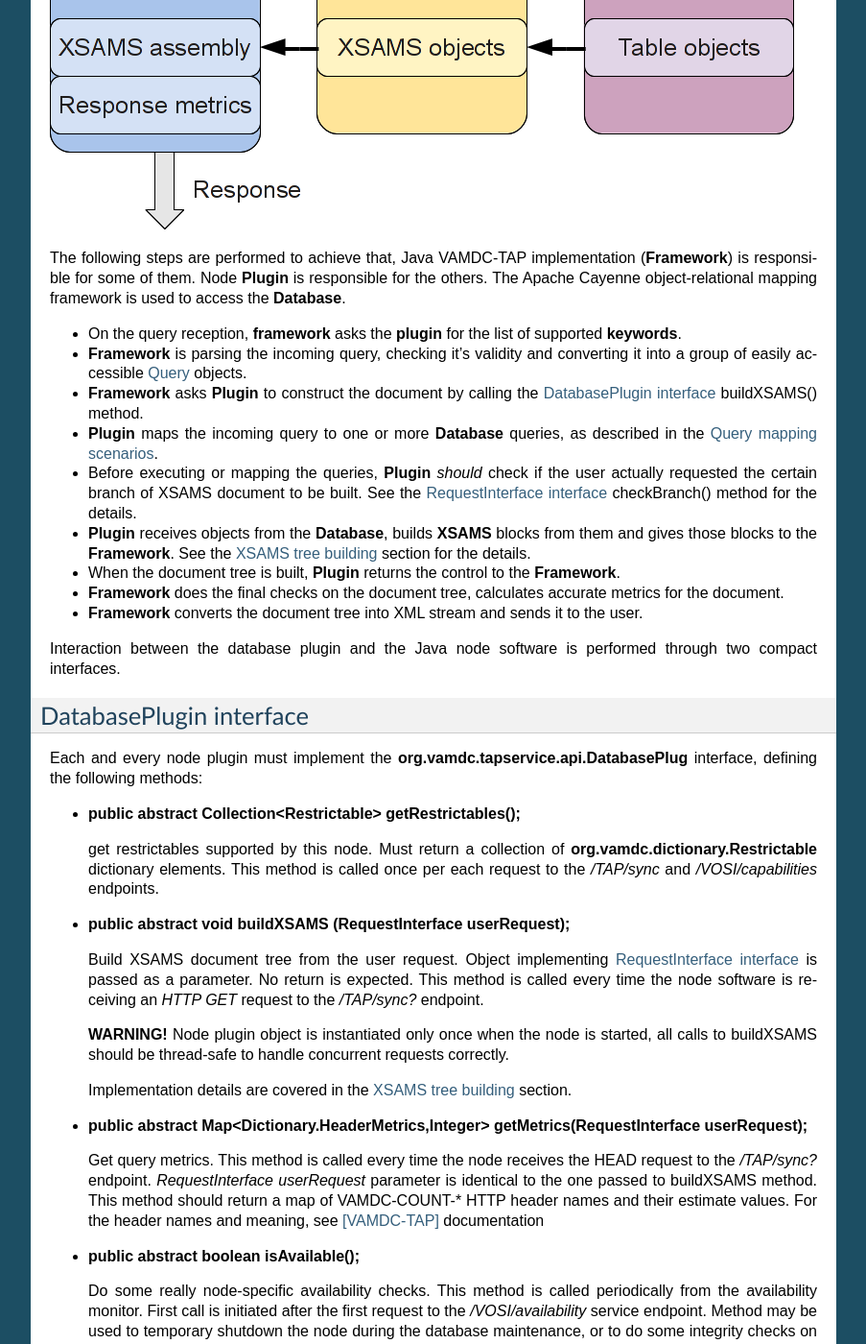
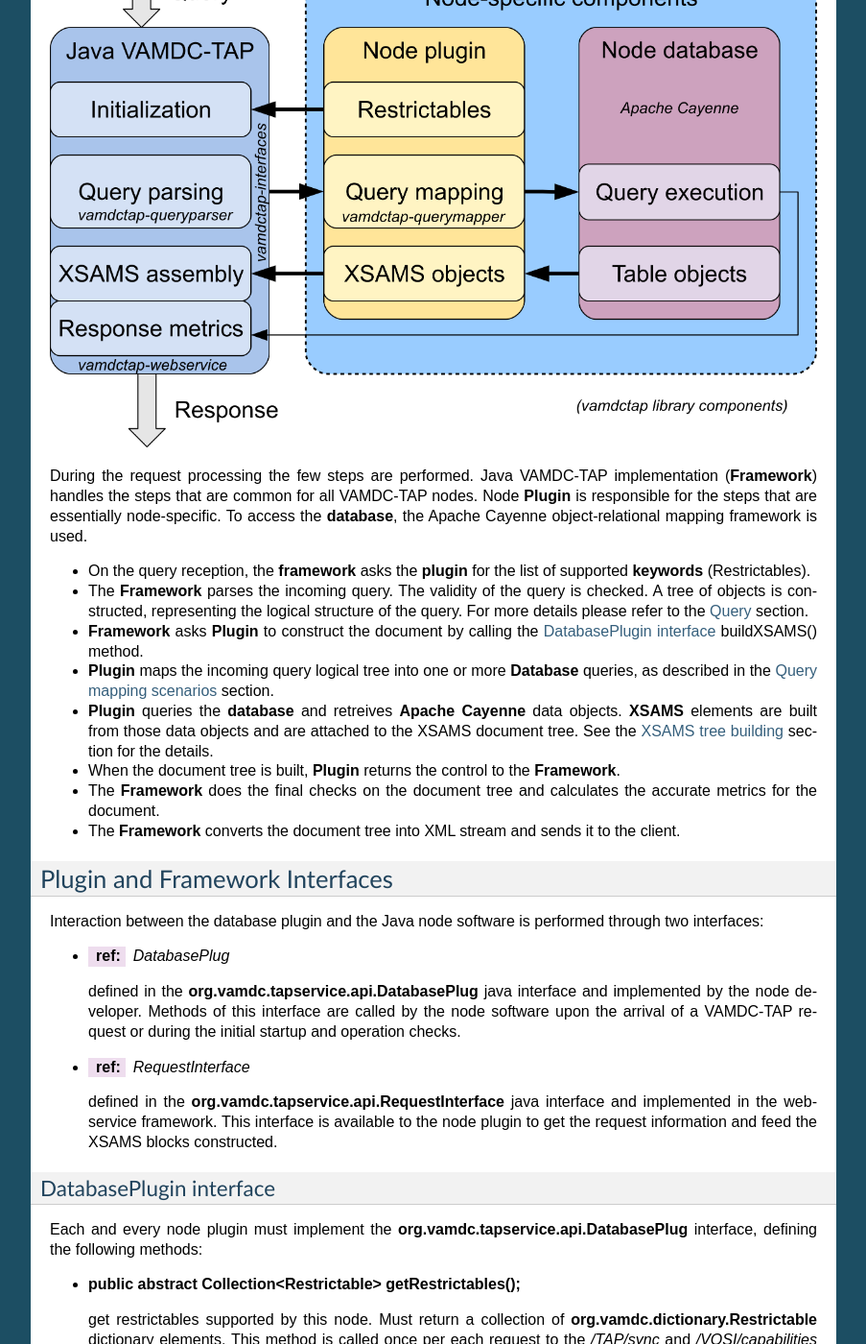
Before and after one commit to misdoro/JavaNodeSwDoc, a Sphinx documentation site: the page built from source/plugin-arch.rst, in a window 1280 px wide and 1400 px high, scrolled down 506 px. Shown: the whole window at 96% size, without its empty margins (198-1101 px from the left). Built offline with Sphinx 7.4.7, drawn with Linux system fonts in a browser that asks for light colours; some of the changed text lies outside the part shown.

Commit message:
Revise the intro and the architecture chapters

```diff
--- a/source/plugin-arch.rst
+++ b/source/plugin-arch.rst
@@ -1,54 +1,77 @@
 .. _plugin:
 
-Database plugin
+Node architecture
 =========================
+
+Java implementation of VAMDC-TAP node software is a web-service application implementing a RESTful interface according to VAMDC-TAP standard specification.
+
+It is accessible using the HTTP protocol, with URLs like *http://node.name.tld/vamdc-tap/12_07/VOSI/capabilities* or
+*http://node.name.tld/vamdc-tap/12_07/TAP/sync?query=select%20species&lang=VSS2&format=XSAMS*.
+Here *http://node.name.tld/vamdc-tap/12_07/* is the node base url,
+**/VOSI/capabilities** and **/TAP/sync** are endpoint addresses, and
+*?query=select%20species&lang=VSS2&format=XSAMS* are HTTP request parameters.
+
+For the complete list of endpoint addresses implemented please refer to section :ref:`endpoints`.
+
 
 .. _requestflow:
 
 Request processing
 --------------------
 
-In the course of normal operation, node software receives *HTTP GET* and *HTTP HEAD* requests to the */TAP/sync*
+In the course of normal operation, node software receives *HTTP GET* and *HTTP HEAD* requests to the **/TAP/sync**
 endpoint and must respond to them with valid XSAMS documents or only response headers respectively.
+
+The figure below presents a request flow and what components are involved in the request processing.
 
 .. image:: img/queryProcess.png
 
-The following steps are performed to achieve that, Java VAMDC-TAP implementation (**Framework**)
-is responsible for some of them.
-Node **Plugin** is responsible for the others.
-The Apache Cayenne object-relational mapping framework is used to access the **Database**.
+During the request processing the few steps are performed.
+Java VAMDC-TAP implementation (**Framework**) handles the steps that are common for all VAMDC-TAP nodes.
+Node **Plugin** is responsible for the steps that are essentially node-specific.
+To access the **database**, the Apache Cayenne object-relational mapping framework is used.
 
-*	On the query reception, **framework** asks the **plugin** for the list of supported **keywords**.
+*	On the query reception, the **framework** asks the **plugin** for the list of supported **keywords** (Restrictables).
 
-*	**Framework** is parsing the incoming query, checking it's validity and converting it
-	into a group of easily accessible :ref:`Query` objects.
+*	The **Framework** parses the incoming query. The validity of the query is checked.
+	A tree of objects is constructed, representing the logical structure of the query.
+	For more details please refer to the :ref:`Query` section.
 
 *	**Framework** asks **Plugin** to construct the document by calling the :ref:`databasePlug` buildXSAMS() method.
 
-*	**Plugin** maps the incoming query to one or more **Database** queries,
-	as described in the :ref:`QueryMap`.
+*	**Plugin** maps the incoming query logical tree into one or more **Database** queries,
+	as described in the :ref:`QueryMap` section.
 
-*	Before executing or mapping the queries, **Plugin** *should* check
-	if the user actually requested the certain branch of XSAMS document to be built.
-	See the :ref:`RequestInterface` checkBranch() method for the details.
-
-*	**Plugin** receives objects from the **Database**, builds **XSAMS** blocks from them and
-	gives those blocks to the **Framework**. See the :ref:`XSAMSGen` section for the details.
+*	**Plugin** queries the **database** and retreives **Apache Cayenne** data objects.
+	**XSAMS** elements are built from those data objects and are attached to the XSAMS document tree.
+	See the :ref:`XSAMSGen` section for the details.
 
 *	When the document tree is built, **Plugin** returns the control to the **Framework**.
 
-*	**Framework** does the final checks on the document tree, calculates accurate metrics for the document.
+*	The **Framework** does the final checks on the document tree and calculates the accurate metrics for the document.
 
-*	**Framework** converts the document tree into XML stream and sends it to the user.
+*	The **Framework** converts the document tree into XML stream and sends it to the client.
 
 
-Interaction between the database plugin and the Java node software is performed through two compact interfaces.
+.. _Interfaces:
+Plugin and Framework Interfaces
+---------------------------------
+
+Interaction between the database plugin and the Java node software is performed through two interfaces:
+
+*	:ref: `DatabasePlug`
+	defined in the **org.vamdc.tapservice.api.DatabasePlug** java interface and implemented by the node developer.
+	Methods of this interface are called by the node software upon the arrival of a VAMDC-TAP request or during the initial startup and operation checks.
+
+*	:ref: `RequestInterface`
+	defined in the **org.vamdc.tapservice.api.RequestInterface** java interface and implemented in the web-service framework.
+	This interface is available to the node plugin to get the request information and feed the XSAMS blocks constructed.
 
 
 .. _DatabasePlug:
 
 DatabasePlugin interface
-------------------------
+++++++++++++++++++++++++++++
 
 Each and every node plugin must implement the **org.vamdc.tapservice.api.DatabasePlug**
 interface, defining the following methods:
@@ -95,7 +118,7 @@
 .. _RequestInterface:
 
 RequestInterface interface
--------------------------------
++++++++++++++++++++++++++++++++
 
 Calls to the node database plugin through :ref:`DatabasePlug` get as a parameter an object
 implementing the **org.vamdc.tapservice.api.RequestInterface**, providing access to the request information and
```
Also changed, not shown: source/intro.rst (+50 -32 lines), source/img/queryProcess.png, 1 other file.
